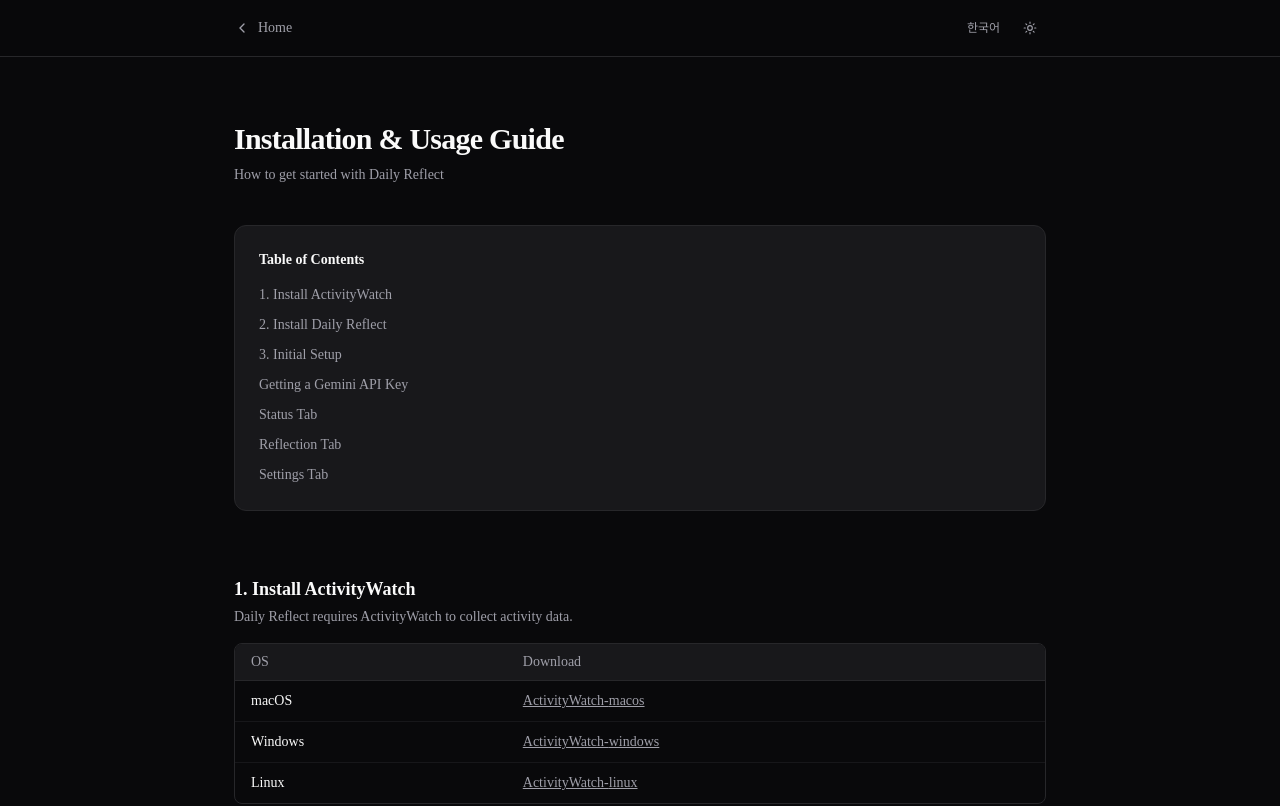
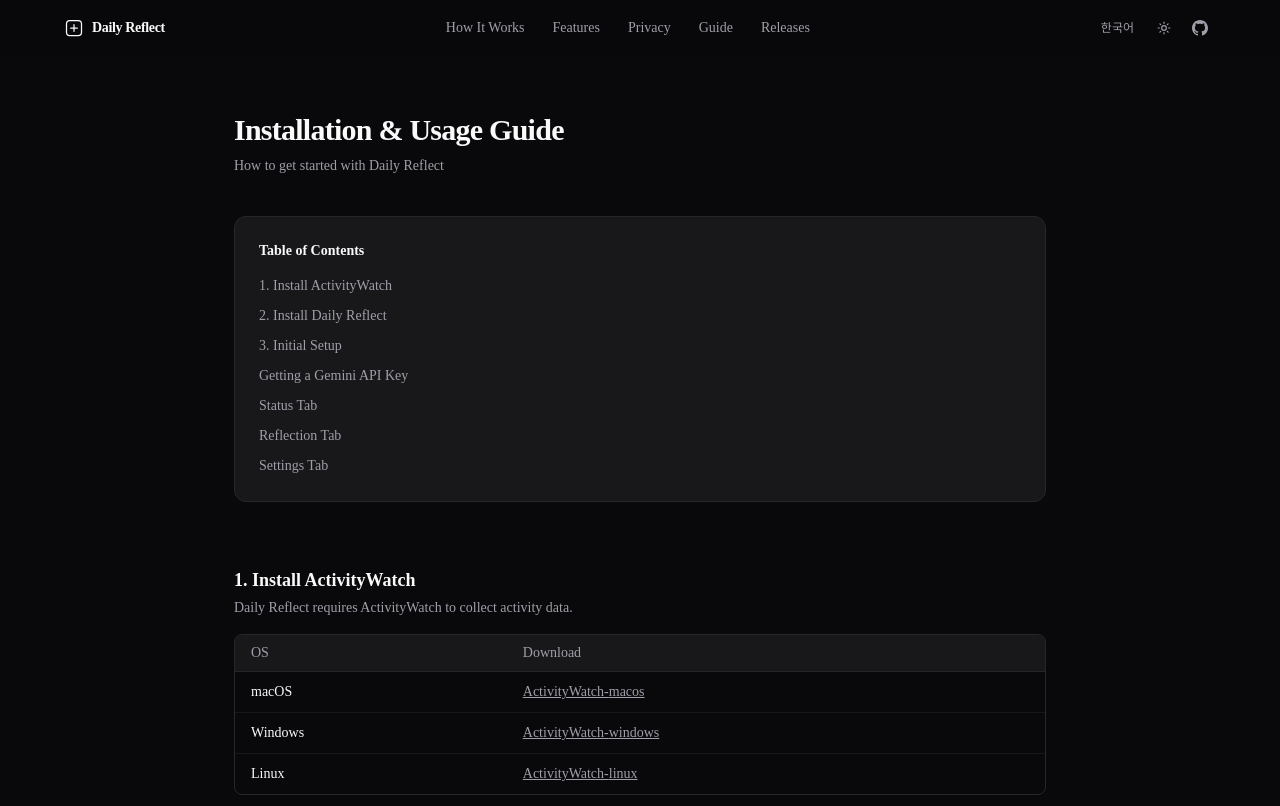
Before and after one commit to junghwaYang/daily-reflect, a Next.js app in the folder apps/web/: page /daily-reflect/guide in a window 1280 px wide. Shown: the top 806 px of the page. Built offline with nearby package versions, Linux system fonts and the light colour scheme.

Commit message:
fix: 서브페이지 헤더/푸터를 메인과 동일한 네비게이션으로 통일

```diff
--- a/apps/web/src/app/changelog/page.tsx
+++ b/apps/web/src/app/changelog/page.tsx
@@ -2,6 +2,7 @@
 
 import { useEffect, useState, useCallback } from "react";
 import { translations, detectLocale, type Locale } from "@/lib/i18n";
+import { SiteHeader, SiteFooter } from "../shared";
 
 const REPO = "junghwaYang/daily-reflect";
 const API_URL = `https://api.github.com/repos/${REPO}/releases`;
@@ -42,6 +43,8 @@
   const [releases, setReleases] = useState<Release[]>([]);
   const [loading, setLoading] = useState(true);
   const [isDark, setIsDark] = useState(true);
+  const [mobileMenuOpen, setMobileMenuOpen] = useState(false);
+  const [scrolled, setScrolled] = useState(false);
 
   const t = translations[locale];
   const basePath = process.env.NEXT_PUBLIC_BASE_PATH ?? "/daily-reflect";
@@ -57,11 +60,16 @@
       document.documentElement.classList.add("dark");
     }
 
+    const onScroll = () => setScrolled(window.scrollY > 10);
+    window.addEventListener("scroll", onScroll, { passive: true });
+
     fetch(API_URL)
       .then((r) => (r.ok ? r.json() : []))
       .then((data: Release[]) => setReleases(data))
       .catch(() => {})
       .finally(() => setLoading(false));
+
+    return () => window.removeEventListener("scroll", onScroll);
   }, []);
 
   const toggleLocale = useCallback(() => setLocale((l) => (l === "ko" ? "en" : "ko")), []);
@@ -74,28 +82,9 @@
 
   return (
     <div className="min-h-screen bg-white text-zinc-900 dark:bg-zinc-950 dark:text-zinc-50">
-      <header className="border-b border-zinc-200 bg-white/80 backdrop-blur-lg dark:border-zinc-800 dark:bg-zinc-950/80">
-        <div className="mx-auto flex h-14 max-w-[860px] items-center justify-between px-6">
-          <a href={basePath} className="flex items-center gap-2 text-sm text-zinc-500 hover:text-zinc-900 dark:text-zinc-400 dark:hover:text-zinc-50">
-            <svg width="16" height="16" viewBox="0 0 24 24" fill="none" stroke="currentColor" strokeWidth="2" strokeLinecap="round"><path d="m15 18-6-6 6-6"/></svg>
-            {t.changelog.back}
-          </a>
-          <div className="flex items-center gap-1">
-            <button type="button" onClick={toggleLocale} className="rounded-md px-2.5 py-1.5 text-xs font-medium text-zinc-500 hover:text-zinc-900 dark:text-zinc-400 dark:hover:text-zinc-50">
-              {t.nav.langToggle}
-            </button>
-            <button type="button" onClick={toggleDark} className="flex h-8 w-8 items-center justify-center rounded-md text-zinc-400 hover:text-zinc-900 dark:hover:text-zinc-50" aria-label="Toggle theme">
-              {isDark ? (
-                <svg width="14" height="14" viewBox="0 0 24 24" fill="none" stroke="currentColor" strokeWidth="2" strokeLinecap="round"><circle cx="12" cy="12" r="4"/><path d="M12 2v2M12 20v2M4.93 4.93l1.41 1.41M17.66 17.66l1.41 1.41M2 12h2M20 12h2M6.34 17.66l-1.41 1.41M19.07 4.93l-1.41 1.41"/></svg>
-              ) : (
-                <svg width="14" height="14" viewBox="0 0 24 24" fill="none" stroke="currentColor" strokeWidth="2" strokeLinecap="round"><path d="M12 3a6 6 0 0 0 9 9 9 9 0 1 1-9-9Z"/></svg>
-              )}
-            </button>
-          </div>
-        </div>
-      </header>
+      <SiteHeader t={t} basePath={basePath} scrolled={scrolled} isDark={isDark} mobileMenuOpen={mobileMenuOpen} toggleLocale={toggleLocale} toggleDark={toggleDark} setMobileMenuOpen={setMobileMenuOpen} />
 
-      <main className="mx-auto max-w-[860px] px-6 py-16">
+      <main className="mx-auto max-w-[860px] px-6 py-16 pt-28">
         <h1 className="text-3xl font-bold tracking-tight">{t.changelog.title}</h1>
         <p className="mt-2 text-sm text-zinc-500 dark:text-zinc-400">{t.changelog.subtitle}</p>
 
@@ -164,6 +153,8 @@
           })}
         </div>
       </main>
+
+      <SiteFooter t={t} basePath={basePath} />
     </div>
   );
 }
--- a/apps/web/src/app/guide/page.tsx
+++ b/apps/web/src/app/guide/page.tsx
@@ -2,10 +2,13 @@
 
 import { useEffect, useState, useCallback } from "react";
 import { translations, detectLocale, type Locale } from "@/lib/i18n";
+import { SiteHeader, SiteFooter } from "../shared";
 
 export default function GuidePage() {
   const [locale, setLocale] = useState<Locale>("ko");
   const [isDark, setIsDark] = useState(true);
+  const [mobileMenuOpen, setMobileMenuOpen] = useState(false);
+  const [scrolled, setScrolled] = useState(false);
 
   const t = translations[locale];
   const g = t.guide;
@@ -21,6 +24,10 @@
       setIsDark(true);
       document.documentElement.classList.add("dark");
     }
+
+    const onScroll = () => setScrolled(window.scrollY > 10);
+    window.addEventListener("scroll", onScroll, { passive: true });
+    return () => window.removeEventListener("scroll", onScroll);
   }, []);
 
   const toggleLocale = useCallback(() => setLocale((l) => (l === "ko" ? "en" : "ko")), []);
@@ -35,28 +42,9 @@
 
   return (
     <div className="min-h-screen bg-white text-zinc-900 dark:bg-zinc-950 dark:text-zinc-50">
-      <header className="sticky top-0 z-50 border-b border-zinc-200 bg-white/80 backdrop-blur-lg dark:border-zinc-800 dark:bg-zinc-950/80">
-        <div className="mx-auto flex h-14 max-w-[860px] items-center justify-between px-6">
-          <a href={basePath} className="flex items-center gap-2 text-sm text-zinc-500 hover:text-zinc-900 dark:text-zinc-400 dark:hover:text-zinc-50">
-            <svg width="16" height="16" viewBox="0 0 24 24" fill="none" stroke="currentColor" strokeWidth="2" strokeLinecap="round"><path d="m15 18-6-6 6-6"/></svg>
-            {g.back}
-          </a>
-          <div className="flex items-center gap-1">
-            <button type="button" onClick={toggleLocale} className="rounded-md px-2.5 py-1.5 text-xs font-medium text-zinc-500 hover:text-zinc-900 dark:text-zinc-400 dark:hover:text-zinc-50">
-              {t.nav.langToggle}
-            </button>
-            <button type="button" onClick={toggleDark} className="flex h-8 w-8 items-center justify-center rounded-md text-zinc-400 hover:text-zinc-900 dark:hover:text-zinc-50" aria-label="Toggle theme">
-              {isDark ? (
-                <svg width="14" height="14" viewBox="0 0 24 24" fill="none" stroke="currentColor" strokeWidth="2" strokeLinecap="round"><circle cx="12" cy="12" r="4"/><path d="M12 2v2M12 20v2M4.93 4.93l1.41 1.41M17.66 17.66l1.41 1.41M2 12h2M20 12h2M6.34 17.66l-1.41 1.41M19.07 4.93l-1.41 1.41"/></svg>
-              ) : (
-                <svg width="14" height="14" viewBox="0 0 24 24" fill="none" stroke="currentColor" strokeWidth="2" strokeLinecap="round"><path d="M12 3a6 6 0 0 0 9 9 9 9 0 1 1-9-9Z"/></svg>
-              )}
-            </button>
-          </div>
-        </div>
-      </header>
+      <SiteHeader t={t} basePath={basePath} scrolled={scrolled} isDark={isDark} mobileMenuOpen={mobileMenuOpen} toggleLocale={toggleLocale} toggleDark={toggleDark} setMobileMenuOpen={setMobileMenuOpen} />
 
-      <main className="mx-auto max-w-[860px] px-6 py-16">
+      <main className="mx-auto max-w-[860px] px-6 py-16 pt-28">
         <h1 className="text-3xl font-bold tracking-tight">{g.title}</h1>
         <p className="mt-2 text-sm text-zinc-500 dark:text-zinc-400">{g.subtitle}</p>
 
@@ -187,6 +175,8 @@
           </Section>
         </div>
       </main>
+
+      <SiteFooter t={t} basePath={basePath} />
     </div>
   );
 }
--- /dev/null
+++ b/apps/web/src/app/shared.tsx
@@ -0,0 +1,112 @@
+"use client";
+
+import type { Dispatch, SetStateAction } from "react";
+
+type Translations = { nav: { howItWorks: string; features: string; privacy: string; download: string; guide: string; changelog: string; langToggle: string }; footer: { madeBy: string; license: string; openSource: string } };
+
+function IconGithub({ size = 16 }: { size?: number }) {
+  return (
+    <svg width={size} height={size} viewBox="0 0 24 24" fill="currentColor" aria-label="GitHub">
+      <path d="M12 0c-6.626 0-12 5.373-12 12 0 5.302 3.438 9.8 8.207 11.387.599.111.793-.261.793-.577v-2.234c-3.338.726-4.033-1.416-4.033-1.416-.546-1.387-1.333-1.756-1.333-1.756-1.089-.745.083-.729.083-.729 1.205.084 1.839 1.237 1.839 1.237 1.07 1.834 2.807 1.304 3.492.997.107-.775.418-1.305.762-1.604-2.665-.305-5.467-1.334-5.467-5.931 0-1.311.469-2.381 1.236-3.221-.124-.303-.535-1.524.117-3.176 0 0 1.008-.322 3.301 1.23.957-.266 1.983-.399 3.003-.404 1.02.005 2.047.138 3.006.404 2.291-1.552 3.297-1.23 3.297-1.23.653 1.653.242 2.874.118 3.176.77.84 1.235 1.911 1.235 3.221 0 4.609-2.807 5.624-5.479 5.921.43.372.823 1.102.823 2.222v3.293c0 .319.192.694.801.576 4.765-1.589 8.199-6.086 8.199-11.386 0-6.627-5.373-12-12-12z" />
+    </svg>
+  );
+}
+
+const GITHUB_URL = "https://github.com/junghwaYang/daily-reflect";
+
+export function SiteHeader({ t, basePath, scrolled, isDark, mobileMenuOpen, toggleLocale, toggleDark, setMobileMenuOpen }: {
+  t: Translations; basePath: string; scrolled: boolean; isDark: boolean; mobileMenuOpen: boolean;
+  toggleLocale: () => void; toggleDark: () => void; setMobileMenuOpen: Dispatch<SetStateAction<boolean>>;
+}) {
+  const navItems = [
+    { href: `${basePath}/#how-it-works`, label: t.nav.howItWorks },
+    { href: `${basePath}/#features`, label: t.nav.features },
+    { href: `${basePath}/#privacy`, label: t.nav.privacy },
+    { href: `${basePath}/guide/`, label: t.nav.guide },
+    { href: `${basePath}/changelog/`, label: t.nav.changelog },
+  ];
+
+  return (
+    <header className={`fixed top-0 z-50 w-full transition-all duration-200 ${
+      scrolled
+        ? "border-b border-zinc-200 bg-white/80 backdrop-blur-lg dark:border-zinc-800 dark:bg-zinc-950/80"
+        : "border-b border-transparent bg-white/60 backdrop-blur-md dark:bg-zinc-950/60"
+    }`}>
+      <div className="mx-auto flex h-14 max-w-[1200px] items-center justify-between px-6">
+        <a href={basePath} className="flex items-center gap-2">
+          <svg width="20" height="20" viewBox="0 0 24 24" fill="none" className="text-zinc-900 dark:text-zinc-50" aria-label="Daily Reflect">
+            <rect x="3" y="3" width="18" height="18" rx="4" stroke="currentColor" strokeWidth="1.5" />
+            <path d="M8 12h8M12 8v8" stroke="currentColor" strokeWidth="1.5" strokeLinecap="round" />
+          </svg>
+          <span className="text-sm font-semibold tracking-tight">Daily Reflect</span>
+        </a>
+
+        <nav className="hidden items-center gap-1 md:flex">
+          {navItems.map(({ href, label }) => (
+            <a key={href} href={href} className="rounded-md px-3 py-1.5 text-sm text-zinc-500 transition-colors hover:text-zinc-900 dark:text-zinc-400 dark:hover:text-zinc-50">
+              {label}
+            </a>
+          ))}
+        </nav>
+
+        <div className="flex items-center gap-1">
+          <button type="button" onClick={toggleLocale} className="rounded-md px-2.5 py-1.5 text-xs font-medium text-zinc-500 transition-colors hover:text-zinc-900 dark:text-zinc-400 dark:hover:text-zinc-50">
+            {t.nav.langToggle}
+          </button>
+          <button type="button" onClick={toggleDark} className="flex h-8 w-8 items-center justify-center rounded-md text-zinc-400 transition-colors hover:text-zinc-900 dark:hover:text-zinc-50" aria-label="Toggle theme">
+            {isDark ? (
+              <svg width="14" height="14" viewBox="0 0 24 24" fill="none" stroke="currentColor" strokeWidth="2" strokeLinecap="round"><circle cx="12" cy="12" r="4"/><path d="M12 2v2M12 20v2M4.93 4.93l1.41 1.41M17.66 17.66l1.41 1.41M2 12h2M20 12h2M6.34 17.66l-1.41 1.41M19.07 4.93l-1.41 1.41"/></svg>
+            ) : (
+              <svg width="14" height="14" viewBox="0 0 24 24" fill="none" stroke="currentColor" strokeWidth="2" strokeLinecap="round"><path d="M12 3a6 6 0 0 0 9 9 9 9 0 1 1-9-9Z"/></svg>
+            )}
+          </button>
+          <a href={GITHUB_URL} target="_blank" rel="noopener noreferrer" className="flex h-8 w-8 items-center justify-center rounded-md text-zinc-400 transition-colors hover:text-zinc-900 dark:hover:text-zinc-50" aria-label="GitHub">
+            <IconGithub />
+          </a>
+          <button type="button" onClick={() => setMobileMenuOpen(!mobileMenuOpen)} className="flex h-8 w-8 items-center justify-center rounded-md text-zinc-400 md:hidden" aria-label="Menu">
+            <svg width="16" height="16" viewBox="0 0 24 24" fill="none" stroke="currentColor" strokeWidth="2" strokeLinecap="round">
+              {mobileMenuOpen ? <><path d="M18 6 6 18"/><path d="m6 6 12 12"/></> : <><path d="M4 8h16"/><path d="M4 16h16"/></>}
+            </svg>
+          </button>
+        </div>
+      </div>
+
+      {mobileMenuOpen && (
+        <div className="border-t border-zinc-200 bg-white px-6 py-3 dark:border-zinc-800 dark:bg-zinc-950 md:hidden">
+          <nav className="flex flex-col gap-1">
+            {navItems.map(({ href, label }) => (
+              <a key={href} href={href} onClick={() => setMobileMenuOpen(false)} className="rounded-md px-3 py-2 text-sm text-zinc-500 hover:text-zinc-900 dark:text-zinc-400 dark:hover:text-zinc-50">{label}</a>
+            ))}
+          </nav>
+        </div>
+      )}
+    </header>
+  );
+}
+
+export function SiteFooter({ t, basePath }: { t: Translations; basePath: string }) {
+  return (
+    <footer className="border-t border-zinc-100 px-6 py-8 dark:border-zinc-900">
+      <div className="mx-auto flex max-w-[1000px] flex-col items-center justify-between gap-4 sm:flex-row">
+        <div className="flex items-center gap-2 text-xs text-zinc-400 dark:text-zinc-500">
+          <a href={basePath} className="font-medium text-zinc-600 dark:text-zinc-300">Daily Reflect</a>
+          <span className="text-zinc-300 dark:text-zinc-700">/</span>
+          <span>{t.footer.openSource}</span>
+        </div>
+        <div className="flex items-center gap-3 text-xs text-zinc-400 dark:text-zinc-500">
+          <span>{t.footer.license}</span>
+          <span className="text-zinc-300 dark:text-zinc-700">/</span>
+          <span>
+            {t.footer.madeBy}{" "}
+            <a href="https://github.com/junghwaYang" target="_blank" rel="noopener noreferrer" className="text-zinc-600 hover:text-zinc-900 dark:text-zinc-300 dark:hover:text-zinc-50">
+              junghwaYang
+            </a>
+          </span>
+          <a href={GITHUB_URL} target="_blank" rel="noopener noreferrer" className="text-zinc-400 transition-colors hover:text-zinc-900 dark:hover:text-zinc-50" aria-label="GitHub">
+            <IconGithub />
+          </a>
+        </div>
+      </div>
+    </footer>
+  );
+}
```
